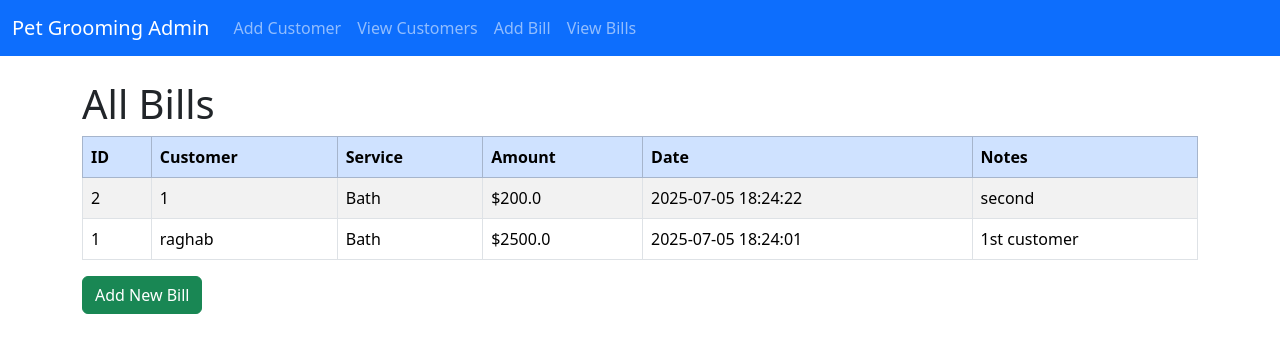
After one commit to ragshas/petgrooming-admin, a Flask app: page /bills in a window 1280 px wide. The commit adds this page. Shown: the top 353 px of the page. Run offline with Flask 3, Linux system fonts and the light colour scheme; data comes from the database, SQL or seed files in the repository; both versions use the stored data as it was after the commit.

Commit message:
Add billing feature: add & view bills

```diff
--- a/app.py
+++ b/app.py
@@ -1,5 +1,6 @@
 from flask import Flask, render_template, request, redirect, url_for
 import sqlite3
+from datetime import datetime
 
 app = Flask(__name__)
 
@@ -40,5 +41,44 @@ def customers():
     return render_template('customers.html', customers=all_customers)
 
 
+@app.route('/add_bill', methods=['GET', 'POST'])
+def add_bill():
+    conn = sqlite3.connect('database.db')
+    c = conn.cursor()
+    c.execute("SELECT id, name FROM customers")
+    customers = c.fetchall()
+
+    if request.method == 'POST':
+        customer_id = request.form['customer_id']
+        service = request.form['service']
+        amount = request.form['amount']
+        date = datetime.now().strftime("%Y-%m-%d %H:%M:%S")
+        notes = request.form['notes']
+
+        c.execute("INSERT INTO bills (customer_id, service, amount, date, notes) VALUES (?, ?, ?, ?, ?)",
+                  (customer_id, service, amount, date, notes))
+        conn.commit()
+        conn.close()
+        return redirect(url_for('bills'))
+
+    conn.close()
+    return render_template('add_bill.html', customers=customers)
+
+@app.route('/bills')
+def bills():
+    conn = sqlite3.connect('database.db')
+    c = conn.cursor()
+    c.execute('''
+        SELECT bills.id, customers.name, bills.service, bills.amount, bills.date, bills.notes
+        FROM bills
+        JOIN customers ON bills.customer_id = customers.id
+        ORDER BY bills.date DESC
+    ''')
+    all_bills = c.fetchall()
+    conn.close()
+    return render_template('bills.html', bills=all_bills)
+
+
+
 if __name__ == '__main__':
     app.run(debug=True)
--- a/templates/base.html
+++ b/templates/base.html
@@ -26,6 +26,12 @@
         <li class="nav-item">
           <a class="nav-link" href="/customers">View Customers</a>
         </li>
+        <li class="nav-item">
+          <a class="nav-link" href="/add_bill">Add Bill</a>
+        </li>
+        <li class="nav-item">
+          <a class="nav-link" href="/bills">View Bills</a>
+        </li>
       </ul>
     </div>
   </div>
--- /dev/null
+++ b/templates/bills.html
@@ -0,0 +1,37 @@
+{% extends "base.html" %}
+
+{% block title %}All Bills{% endblock %}
+
+{% block content %}
+<h1>All Bills</h1>
+<table class="table table-striped table-bordered">
+  <thead class="table-primary">
+    <tr>
+      <th>ID</th>
+      <th>Customer</th>
+      <th>Service</th>
+      <th>Amount</th>
+      <th>Date</th>
+      <th>Notes</th>
+    </tr>
+  </thead>
+  <tbody>
+    {% for bill in bills %}
+    <tr>
+      <td>{{ bill[0] }}</td>
+      <td>{{ bill[1] }}</td>
+      <td>{{ bill[2] }}</td>
+      <td>${{ bill[3] }}</td>
+      <td>{{ bill[4] }}</td>
+      <td>{{ bill[5] }}</td>
+    </tr>
+    {% else %}
+    <tr>
+      <td colspan="6" class="text-center">No bills found.</td>
+    </tr>
+    {% endfor %}
+  </tbody>
+</table>
+
+<a href="/add_bill" class="btn btn-success">Add New Bill</a>
+{% endblock %}
```
Also changed, not shown: init_db.py (+15 -1 lines), templates/add_bill.html (added, +34 -0 lines), database.db.
